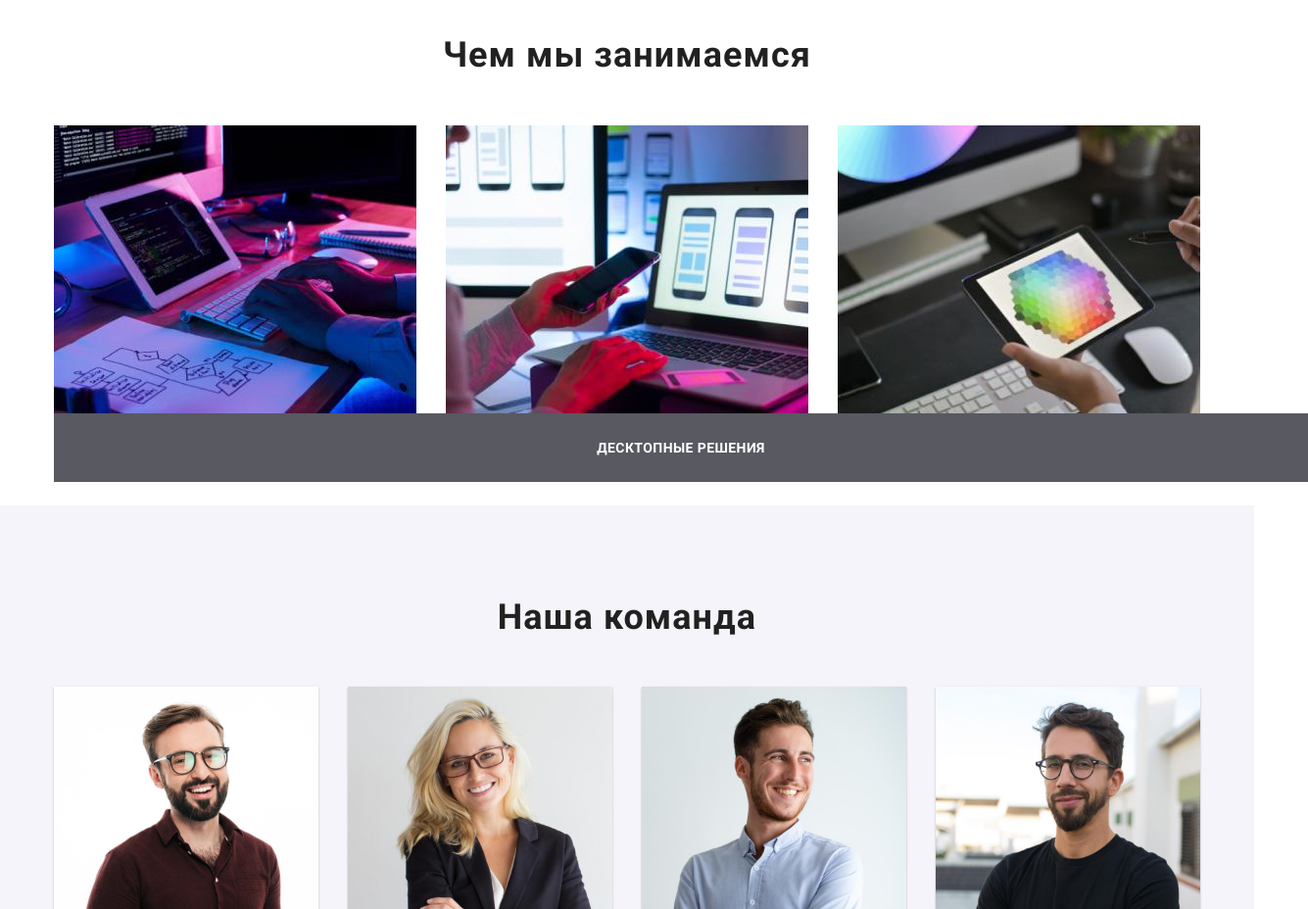
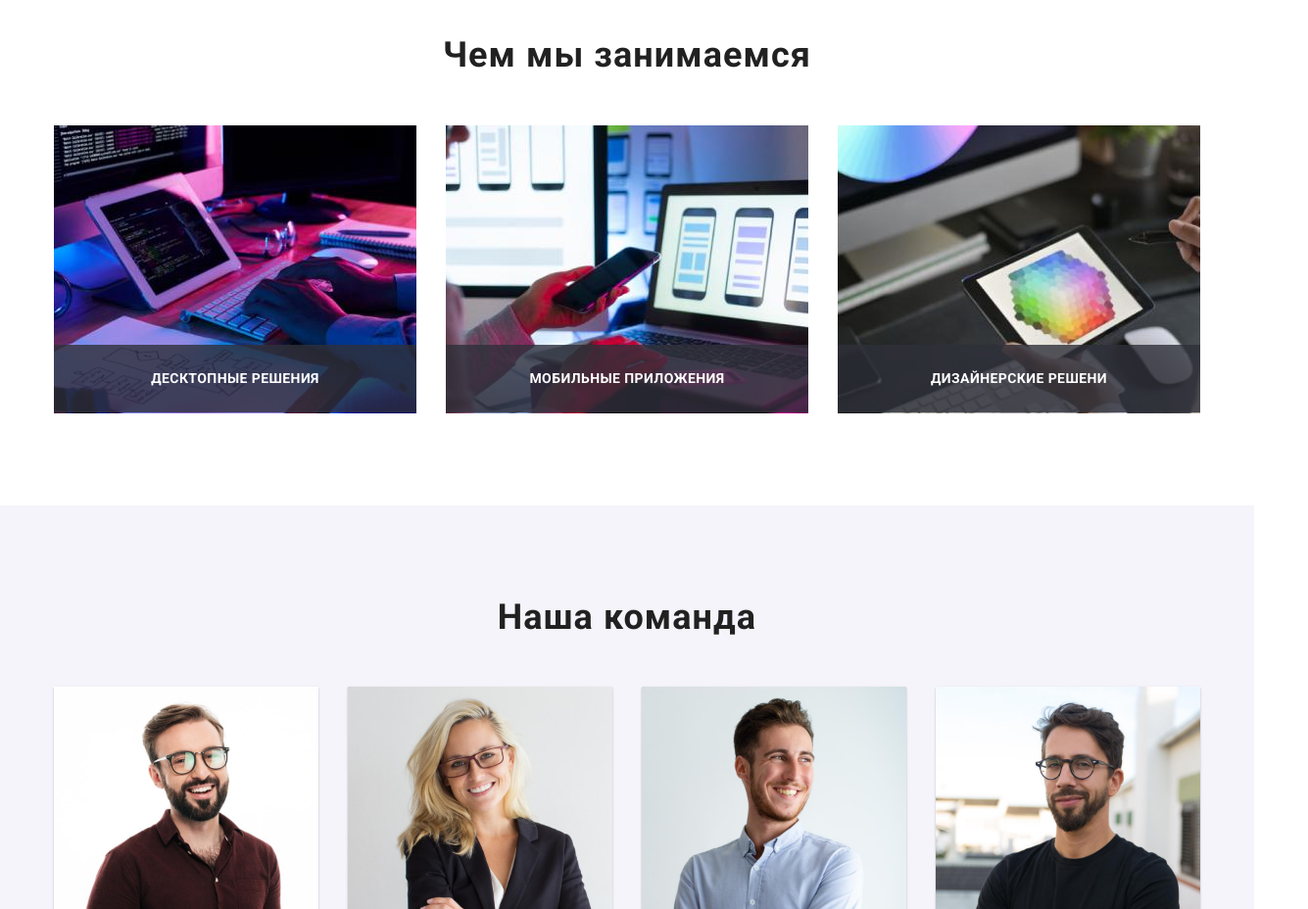
Before and after one commit to SuvorinDenys/goit-markup-hw-05, a plain HTML site: page index.html in a window 1280 px wide. Shown: the part 1080-2008 px from the top of the page at 98% size, 1335 px wide, since content can reach past the window. Drawn offline with Linux system fonts and the light colour scheme.

Commit message:
fix work section bck c

```diff
--- a/css/styles.css
+++ b/css/styles.css
@@ -12,7 +12,7 @@
   --icons-color: #afb1b8;
   --animation-time: 250ms;
   --cubic: cubic-bezier(0.4, 0, 0.2, 1);
-  --header-height: 80px
+  --header-height: 80px;
 }
 
 /* Reset Styles */
@@ -347,20 +347,31 @@ img {
 .our-work-images-list li:not(:last-child) {
   margin-right: 30px;
 }
+.work-thumb {
+  position: relative;
+}
+.description-block {
+  position: absolute;
+  bottom: 0;
+  display: flex;
+  justify-content: center;
+  align-items: center;
+  width: 370px;
+  height: 70px;
+}
 .work-description {
-  position: absolute;
   width: 100%;
   padding-top: 27px;
   padding-bottom: 27px;
   color: var(--background-color-second);
   background-color: rgba(47, 48, 58, 0.8);
   font-style: normal;
-font-weight: bold;
+  font-weight: 700;
   font-size: 14px;
-line-height: 16px;
+  line-height: 1.14;
   text-align: center;
   letter-spacing: 0.03em;
-text-transform: uppercase
+  text-transform: uppercase;
 }
 /* End of Our Work */
 
--- a/index.html
+++ b/index.html
@@ -115,11 +115,32 @@
                     <div class="container second-background-color">
                         <h2 class="our-work">Чем мы занимаемся</h2>
                         <ul class="our-work-images-list">
-                            <li><img src="./images/box1.jpg" width="370" alt="десктопные решения">
-                            <h3 class="work-description">десктопные решения</h3>
+                            <li>
+                                <div class="work-thumb">
+                                    <img src="./images/box1.jpg" width="370" alt="десктопные решения">
+                                    <div class="description-block">
+                                        <h3 class="work-description">десктопные решения</h3>
+                                    </div>
+                                </div>
                             </li>
-                            <li><img src="./images/box2.jpg" width="370" alt="мобильные приложения"></li>
-                            <li><img src="./images/box3.jpg" width="370" alt="дизайнерские решения"></li>
+
+                            <li>
+                                <div class="work-thumb">
+                                    <img src="./images/box2.jpg" width="370" alt="мобильные приложения">
+                                    <div class="description-block">
+                                        <h3 class="work-description">мобильные приложения</h3>
+                                    </div>
+                                </div>
+                            </li>
+
+                            <li>
+                                <div class="work-thumb">
+                                    <img src="./images/box3.jpg" width="370" alt="дизайнерские решения">
+                                    <div class="description-block">
+                                        <h3 class="work-description">дизайнерские решени</h3>
+                                    </div>
+                                </div>
+                            </li>
                         </ul>
                     </div>
                 </section>
```
Lines whose indentation alone changed are shown as unchanged.
